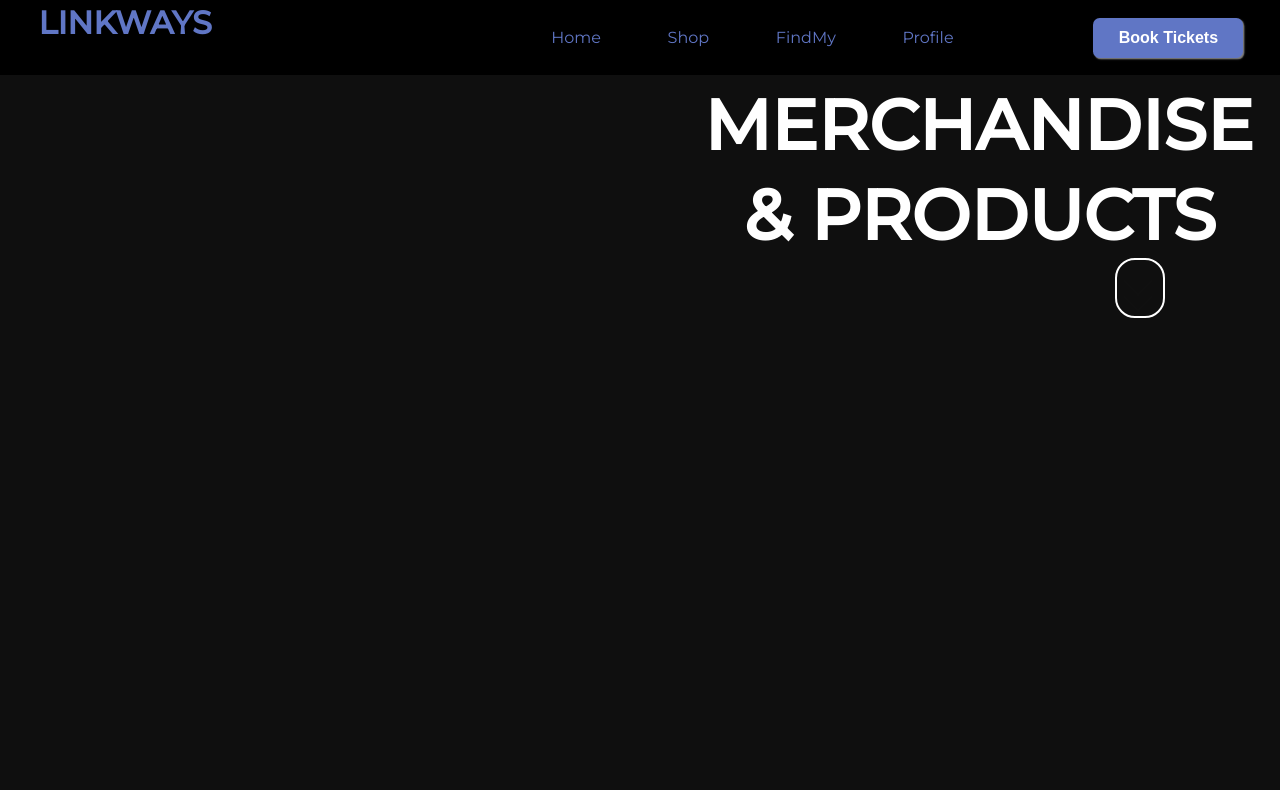
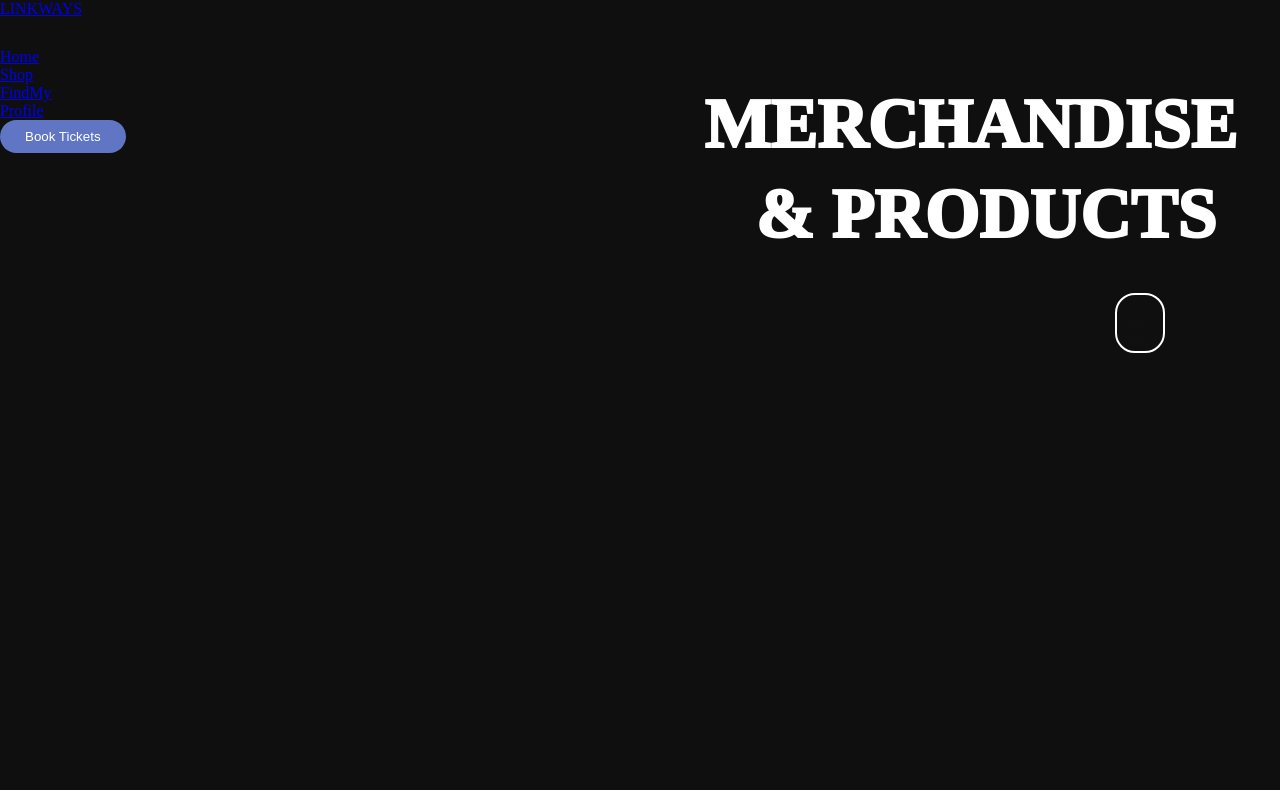
Before and after one commit to ArjunGambhir20099/Linkways23, a plain HTML site: page shop.html in a window 1280 px wide. Shown: the top 790 px of the page. Drawn offline with nearby package versions, Linux system fonts and the light colour scheme; some packages are replaced by stand-ins of ours; a script that the page names is missing.

Commit message:
Update shop.html

```diff
--- a/shop.html
+++ b/shop.html
@@ -2,8 +2,8 @@
 <html>
 <head>
 	<title>TechSyndicate</title>
-	<link type='text/css' href='style.css' rel='stylesheet'>
-	<link rel="stylesheet" href="shop.css">
+
+	<link rel='stylesheet' href='shop.css'>
 	<script src='script.js'></script>
 	<meta charset="utf-8">
 	<meta name="viewport" content="width=device-width, initial-scale=1">
```
